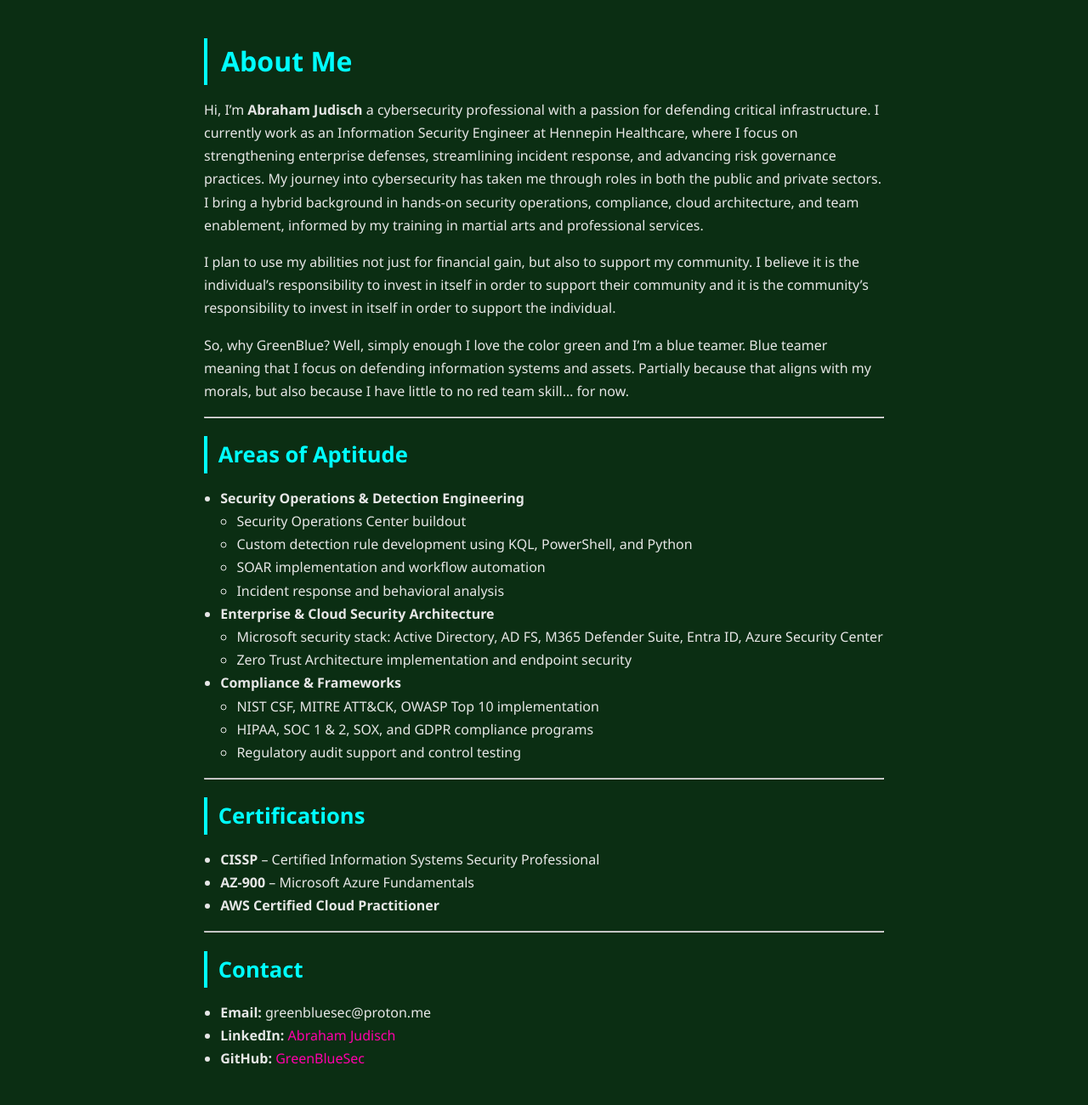
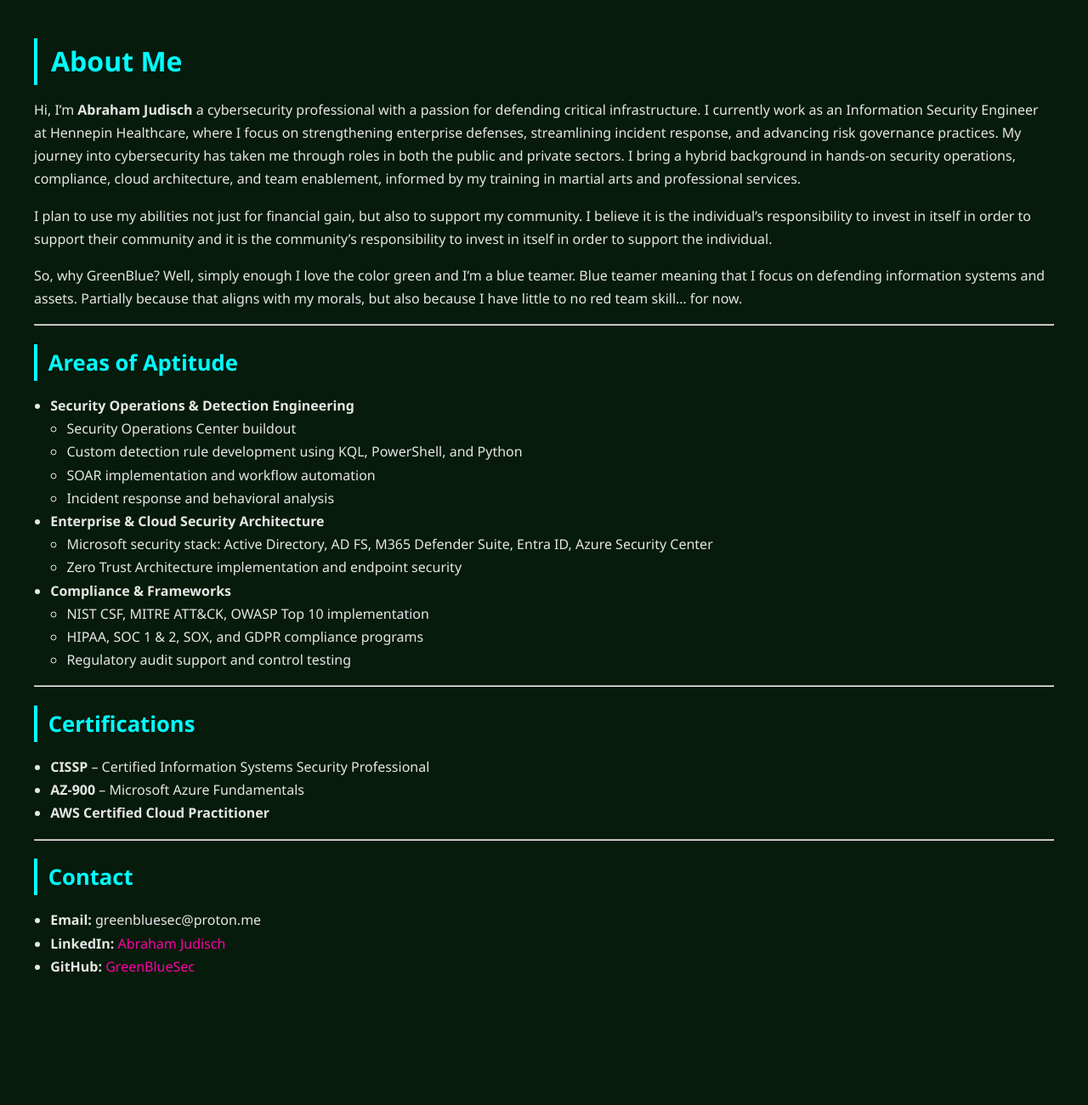
Before and after one commit to GreenBlueSec/GreenBlueSec.github.io, a Jekyll site: the page built from about.md, in a window 1280 px wide. Shown: the whole page at 85% size. Built offline with Jekyll 4.4.1, drawn with Linux system fonts in a browser that asks for light colours; after the commit the page ends 1191 px from its top, so only the background shows below that.

Commit message:
darker background and smaller margins

```diff
--- a/assets/css/style.css
+++ b/assets/css/style.css
@@ -1,6 +1,6 @@
 /* ==== Base Layout ==== */
 body {
-  background-color: #0b2e13; /* Dark forest green */
+  background-color: #061b0b; /* Darker forest green */
   color: #e6e6e6;
   font-family: 'Segoe UI', 'Roboto', sans-serif;
   line-height: 1.7;
@@ -101,6 +101,7 @@ footer, .site-footer {
 
 /* ==== Optional Container Styling ==== */
 .container {
-  max-width: 800px;
+  max-width: 1200px;
   margin: 0 auto;
+  padding: 0 1rem;
 }
```
